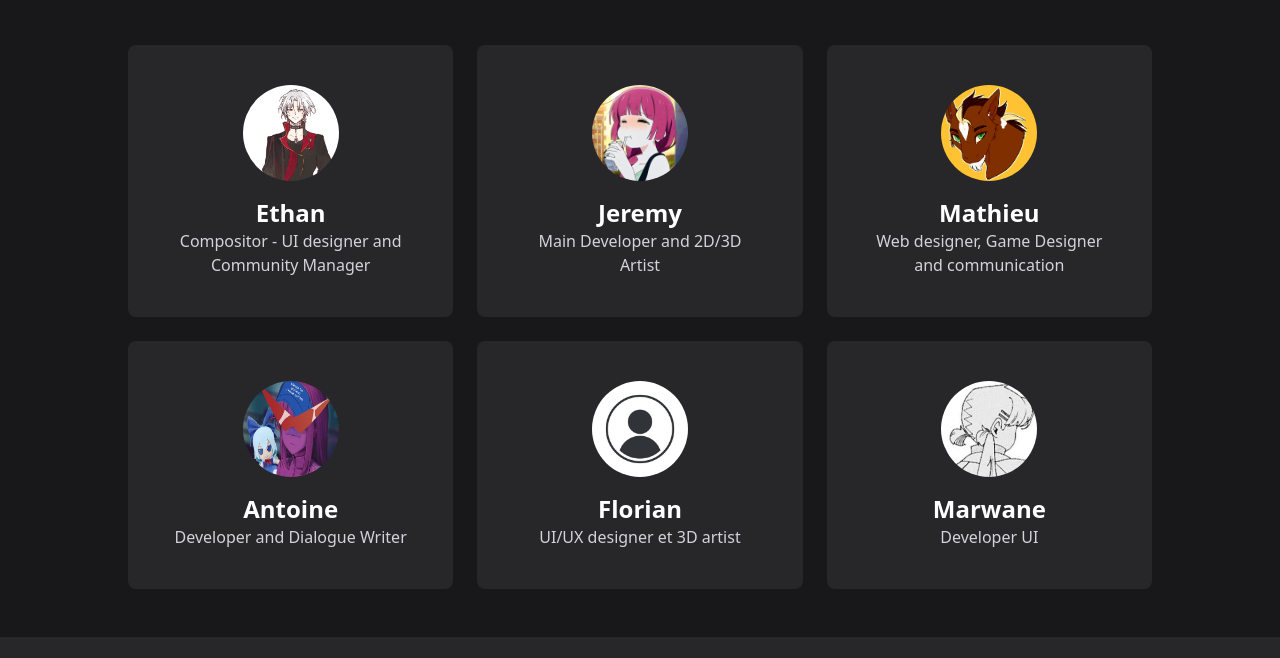
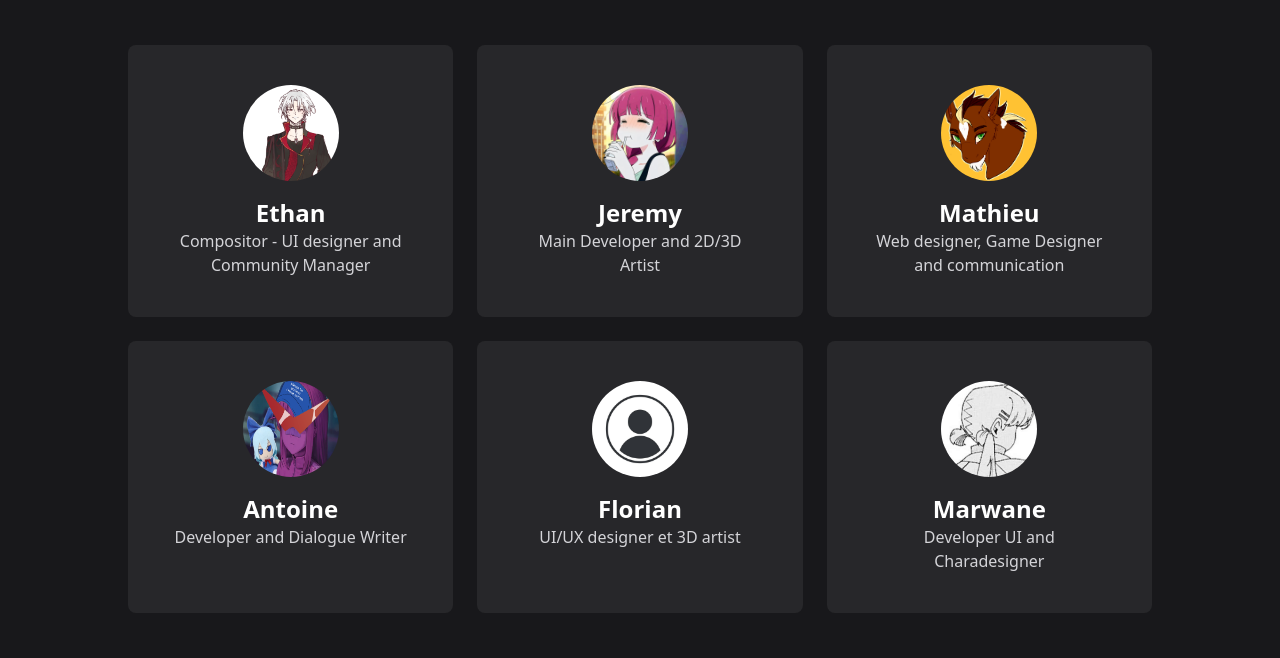
Before and after one commit to Freezeblase/jvsiteweb, a plain HTML site: page Vrai_index.html in a window 1280 px wide. Shown: the part 2375-3033 px from the top of the page. Drawn offline with nearby package versions, Linux system fonts and the light colour scheme.

Commit message:
update content

```diff
--- a/Vrai_index.html
+++ b/Vrai_index.html
@@ -123,7 +123,7 @@
         <div class="bg-zinc-800 p-10 rounded-lg">
             <img src="img/avatar6.png" alt="Marwane" class="w-24 h-24 rounded-full mx-auto mb-4">
             <h3 class="text-2xl font-semibold text-white">Marwane</h3>
-            <p class="text-zinc-300">Developer UI</p>
+            <p class="text-zinc-300">Developer UI and Charadesigner</p>
         </div>
     </div>
 
```
